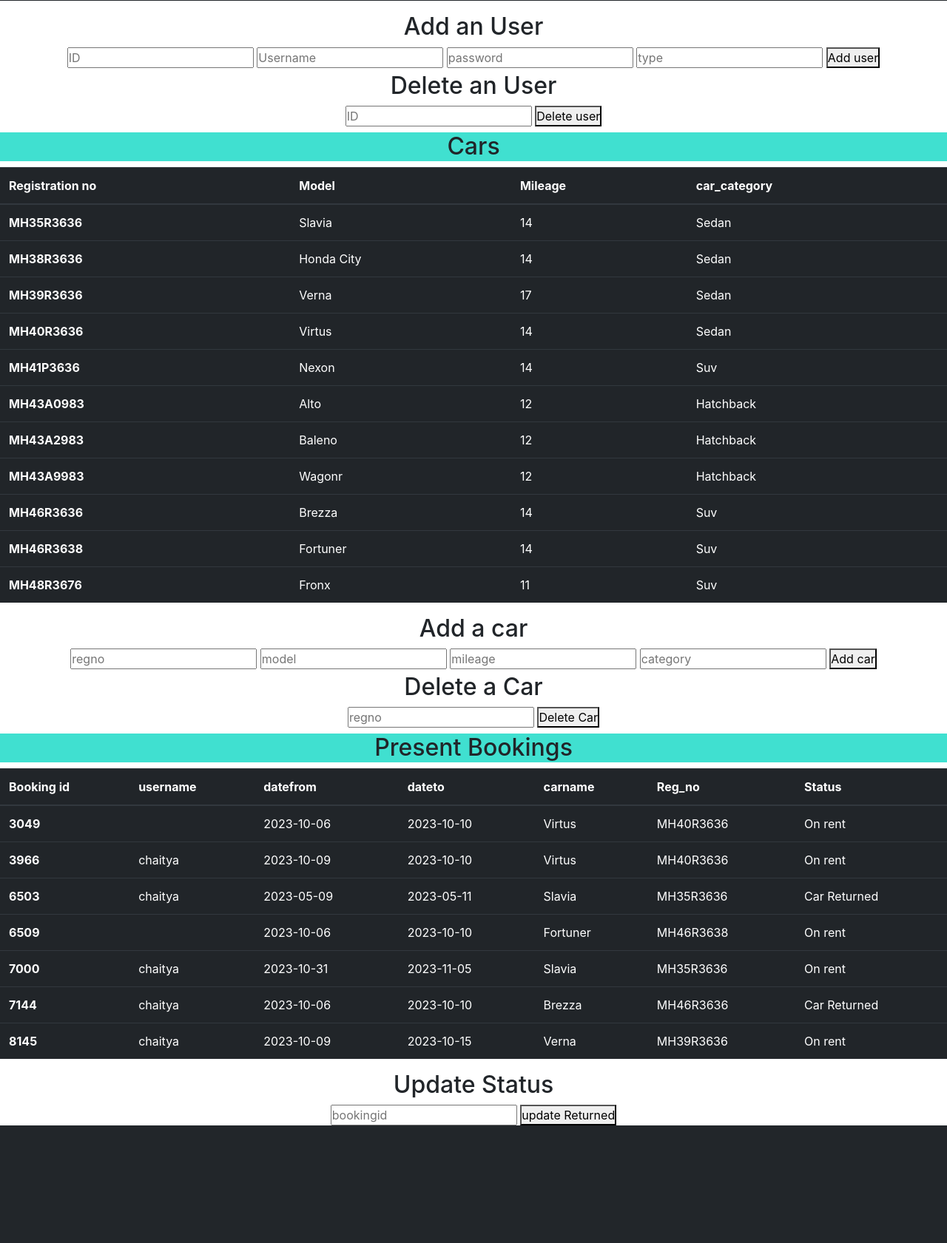
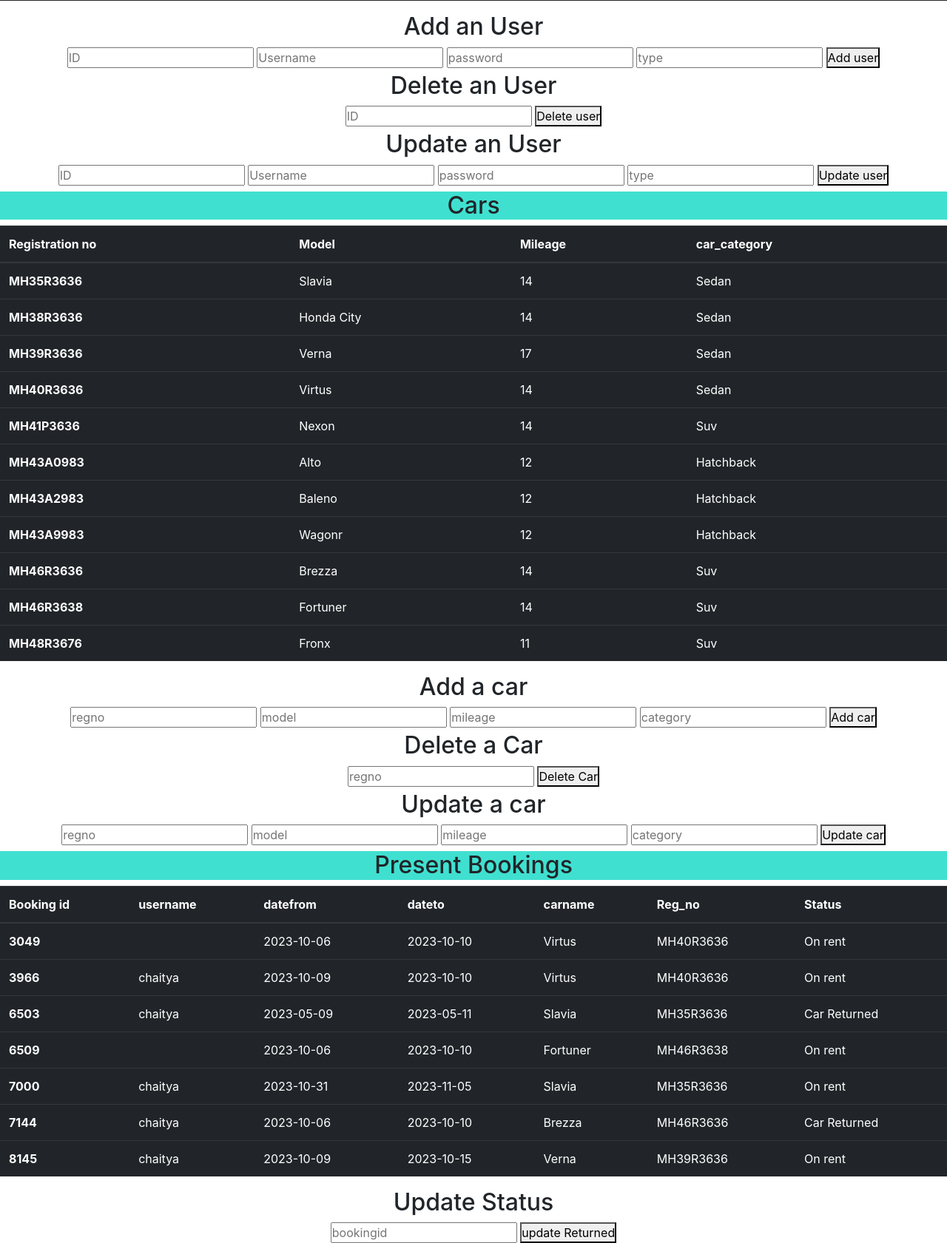
Before and after one commit to ChaityaManohar747/Car_Rental_System, a PHP site: page /adminpage.php in a window 1280 px wide. Shown: the part 565-2246 px from the top of the page at 74% size. Before the commit the page ends 2087 px from the top, so only its background shows below. Run offline with PHP 8.4, Linux system fonts and the light colour scheme; the visitor is signed in with stand-in values (Sample User, id 1); data comes from the database, SQL or seed files in the repository.

Commit message:
added update functionality

```diff
--- a/adminpage.php
+++ b/adminpage.php
@@ -124,9 +124,37 @@ include("connect.php");
      }
 ?>
 
+<h2 class="users">Update an User</h2>
+<div class="add">
+<form action="" method="POST">
+    <input type="number" required="" placeholder="ID" name="id">
+    <input type="text" required="" placeholder="Username" name="username">
+    <input type="passwword" required="" placeholder="password" name="pass">
+    <input type="text" required="" placeholder="type" name="type">
+    <button type="submit" name="update">Update user</button>
+</form>
+</div>
 <?php
- // Car customization
+if ($_SERVER['REQUEST_METHOD'] == 'POST') {
+    if (isset($_POST['update'])) {
+        $_userid = $_POST['id'];
+        $_username = $_POST['username'];
+        $_pass = $_POST['pass'];
+        $_type = $_POST['type'];
+
+        $query = "UPDATE `user` SET `username`='$_username', `password`='$_pass', `type`='$_type' WHERE `user_id`='$_userid'";
+        $result = mysqli_query($con, $query);
+
+        if ($result) {
+            // User updated successfully
+        } else {
+            echo "Update failed";
+        }
+    }
+}
 ?>
+
+
 
 <div class="heading"><h2 class="users">Cars</h2></div>
 
@@ -216,10 +244,35 @@ include("connect.php");
      }
 ?>
 
+<h2 class="users">Update a car</h2>
+<div class="add">
+<form action="" method="POST">
+    <input type="text" required="" placeholder="regno" name="regno">
+    <input type="text" required="" placeholder="model" name="model">
+    <input type="text" required="" placeholder="mileage" name="mileage">
+    <input type="text" required="" placeholder="category" name="category">
+    <button type="submit" name="update_car">Update car</button>
+</form>
+</div>
 <?php
-// User present Bookings
+if ($_SERVER['REQUEST_METHOD'] == 'POST') {
+    if (isset($_POST['update_car'])) {
+        $_regno = $_POST['regno'];
+        $_model = $_POST['model'];
+        $_mileage = $_POST['mileage'];
+        $_category = $_POST['category'];
+
+        $query = "UPDATE `car_info` SET `model_name`='$_model', `mileage`='$_mileage', `car_category`='$_category' WHERE `reg_no`='$_regno'";
+        $result = mysqli_query($con, $query);
+
+        if ($result) {
+            // Car updated successfully
+        } else {
+            echo "Update failed";
+        }
+    }
+}
 ?>
-
 
 <div class="heading"><h2 class="users">Present Bookings</h2></div>
 
@@ -253,7 +306,6 @@ include("connect.php");
       </tr>";
 
     }
-
   ?>
 
 </tbody>
```
